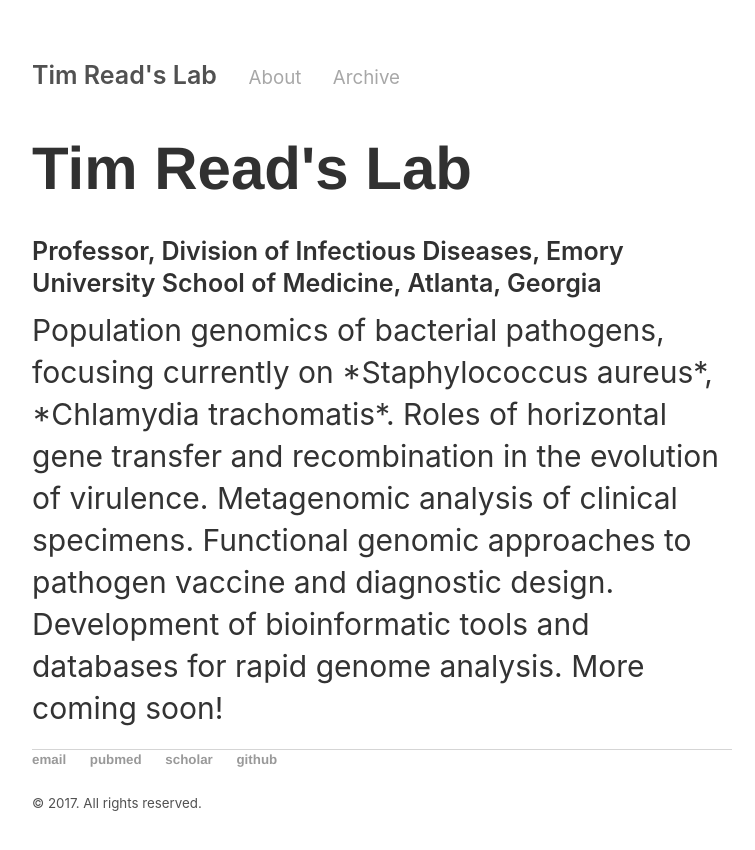
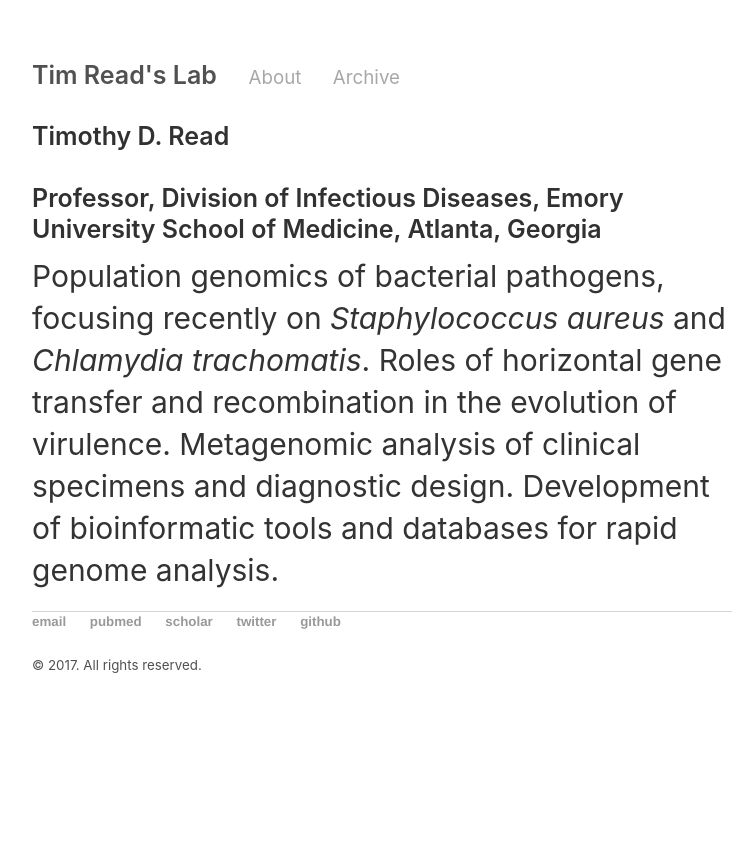
Before and after one commit to miltontan/read-lab-confederation.github.io, a Jekyll site: the page built from index.html, in a window 1280 px wide. Shown: the top 850 px of the page, without its empty margins (258-1013 px from the left). Built offline with Jekyll 4.4.1, drawn with Linux system fonts in a browser that asks for light colours; the list of posts is cut into pages by our own code.

Commit message:
add twitter

```diff
--- a/_layouts/default.html
+++ b/_layouts/default.html
@@ -25,6 +25,7 @@
 	        		<li><a href="mailto:tread@emory.edu">email</a></li>
 				<li><a href="https://www.ncbi.nlm.nih.gov/sites/myncbi/timothy.read.2/bibliography/44852677/public/?sort=date&direction=descending">pubmed</a></li>
 				<li><a href="https://scholar.google.com/citations?user=XF5C7cgAAAAJ&hl=en">scholar</a></li>
+				<li><a href="https://twitter.com/tdread_emory">twitter</a></li>
 	        		<li><a href="https://github.com/Read-Lab-Confederation">github</a></li>
 
 				</ul>
--- a/index.html
+++ b/index.html
@@ -6,10 +6,10 @@
 <link rel="stylesheet" type="text/css" href="/css/main.css">
 
 <div class="blurb">
-	<h1> Tim Read's Lab</h1>
+	<h3> Timothy D. Read</h3>
 	<h3>Professor, Division of Infectious Diseases, Emory University School of Medicine, Atlanta, Georgia</h3>
-	<p><em></em>
+	<p>
 
-Population genomics of bacterial pathogens, focusing currently on *Staphylococcus aureus*, *Chlamydia trachomatis*. Roles of horizontal gene transfer and recombination in the evolution of virulence. Metagenomic analysis of clinical specimens. Functional genomic approaches to pathogen vaccine and diagnostic design. Development of bioinformatic tools and databases for rapid genome analysis.
-More coming soon! </p>
+Population genomics of bacterial pathogens, focusing recently on <i>Staphylococcus aureus</i> and <i>Chlamydia trachomatis</i>. Roles of horizontal gene transfer and recombination in the evolution of virulence. Metagenomic analysis of clinical specimens and diagnostic design. Development of bioinformatic tools and databases for rapid genome analysis.
+</p>
 </div><!-- /.blurb -->
```
